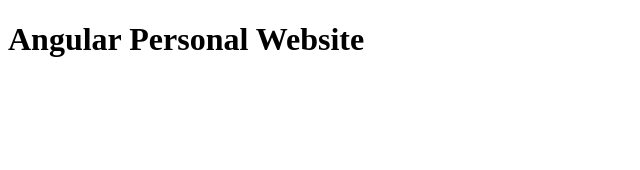
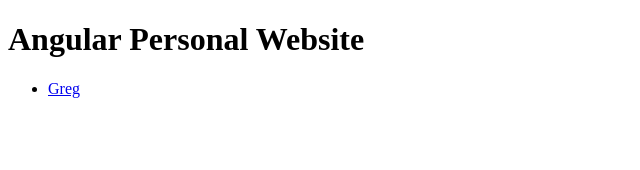
Before and after one commit to gpdoud/github-collaboration-lesson, an Angular app in the folder ng-personal-website/: page / in a window 1280 px wide. Shown: the top 170 px of the page, without its empty margins (0-640 px from the left). Built offline with nearby package versions, Linux system fonts and the light colour scheme.

Commit message:
added menu item for greg

```diff
--- a/ng-personal-website/src/app/app.component.html
+++ b/ng-personal-website/src/app/app.component.html
@@ -1,4 +1,7 @@
 <div>
   <h1>Angular Personal Website</h1>
+  <ul>
+  	<li><a [routerLink]="['/greg']">Greg</a></li>
+  </ul>
   <router-outlet></router-outlet>
 </div>
```
